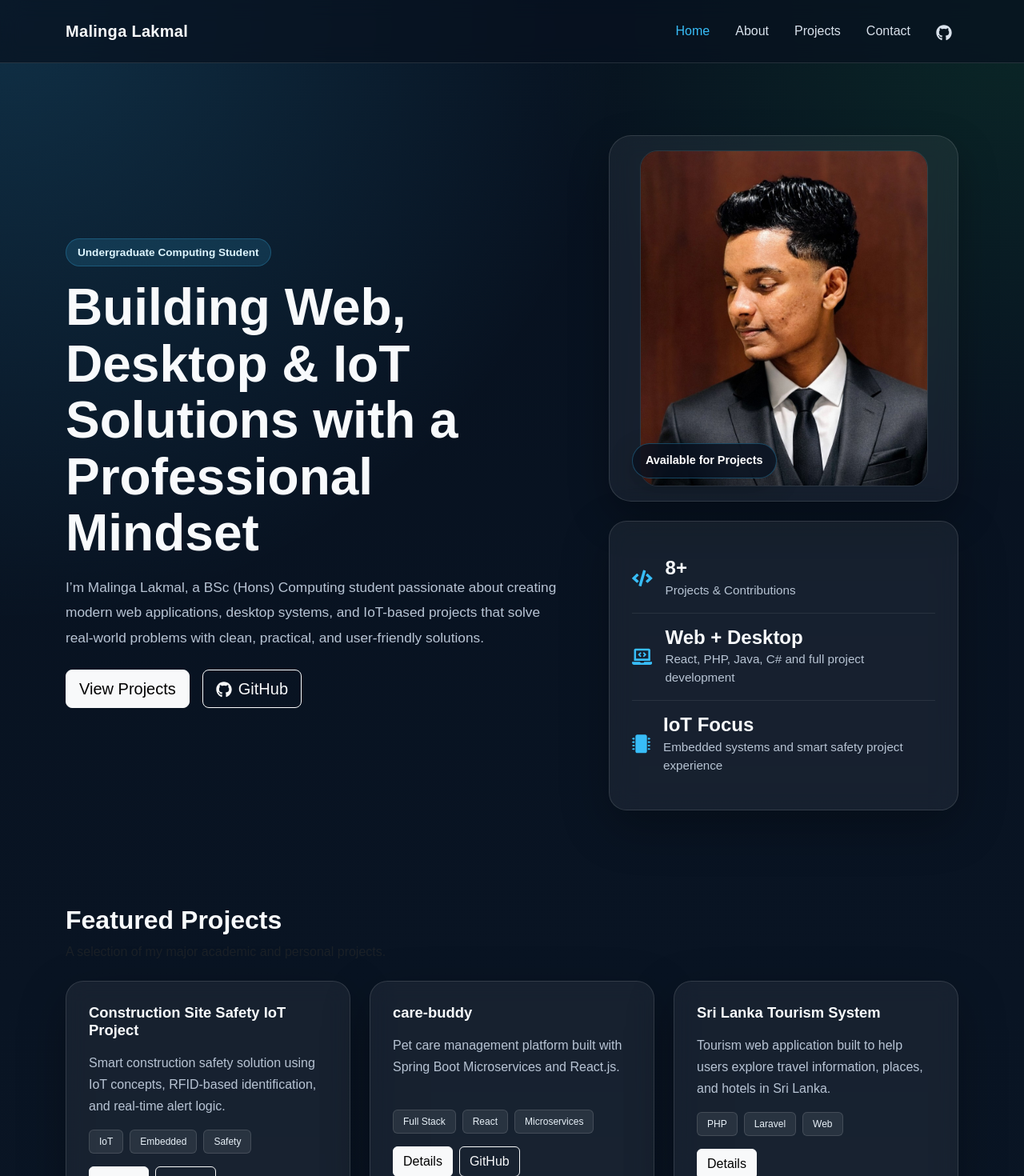
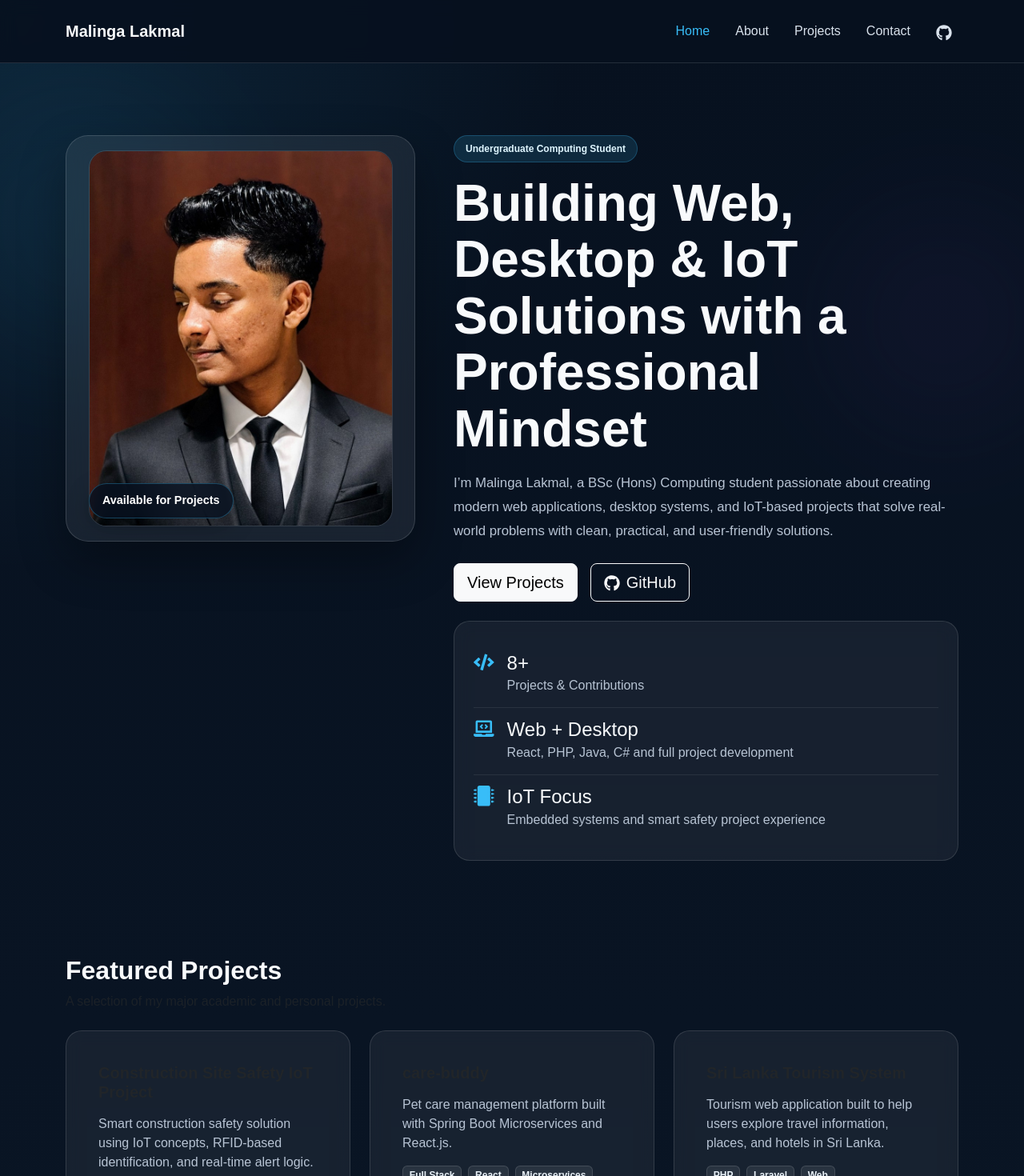
Before and after one commit to Malinga203/portfolio-website, a React (Vite) app in the folder my-portfolio/: page / in a window 1280 px wide. Shown: the top 1470 px of the page at 80% size. Built offline with nearby package versions, Linux system fonts and the light colour scheme.

Commit message:
Upgrade homepage with animated profile hero section

```diff
--- a/my-portfolio/src/index.css
+++ b/my-portfolio/src/index.css
@@ -1,14 +1,10 @@
 :root {
   --bg: #07111f;
-  --bg-soft: #0d1b2a;
   --card: rgba(255, 255, 255, 0.06);
-  --card-strong: rgba(255, 255, 255, 0.09);
   --border: rgba(255, 255, 255, 0.12);
   --text: #f8fafc;
   --muted: #b8c4d4;
   --primary: #38bdf8;
-  --accent: #22c55e;
-  --shadow: 0 20px 60px rgba(0, 0, 0, 0.28);
 }
 
 * {
@@ -23,8 +19,7 @@ body {
   margin: 0;
   font-family: Arial, sans-serif;
   background:
-    radial-gradient(circle at top left, rgba(56, 189, 248, 0.18), transparent 28%),
-    radial-gradient(circle at top right, rgba(34, 197, 94, 0.12), transparent 22%),
+    radial-gradient(circle at top left, rgba(56, 189, 248, 0.12), transparent 25%),
     linear-gradient(180deg, #07111f 0%, #0b1727 100%);
   color: var(--text);
 }
@@ -44,22 +39,17 @@ a {
 }
 
 .custom-navbar {
-  background: rgba(7, 17, 31, 0.72);
-  backdrop-filter: blur(12px);
+  background: rgba(7, 17, 31, 0.92);
   border-bottom: 1px solid var(--border);
-  position: sticky;
-  top: 0;
-  z-index: 1000;
+  backdrop-filter: blur(10px);
 }
 
 .brand-text {
   color: var(--text) !important;
-  letter-spacing: 0.3px;
 }
 
 .navbar .nav-link {
   color: #d9e2ec !important;
-  transition: 0.25s ease;
 }
 
 .navbar .nav-link:hover,
@@ -68,7 +58,38 @@ a {
 }
 
 .hero-section {
+  position: relative;
   padding: 90px 0 70px;
+  overflow: hidden;
+}
+
+.hero-bg-orb {
+  position: absolute;
+  border-radius: 50%;
+  filter: blur(90px);
+  z-index: 0;
+  pointer-events: none;
+}
+
+.hero-bg-orb-1 {
+  width: 320px;
+  height: 320px;
+  top: 40px;
+  left: -60px;
+  background: rgba(56, 189, 248, 0.28);
+}
+
+.hero-bg-orb-2 {
+  width: 280px;
+  height: 280px;
+  top: 180px;
+  right: -40px;
+  background: rgba(168, 85, 247, 0.22);
+}
+
+.hero-section .container {
+  position: relative;
+  z-index: 2;
 }
 
 .hero-badge {
@@ -76,12 +97,11 @@ a {
   color: #dff6ff !important;
   border: 1px solid rgba(56, 189, 248, 0.25);
   padding: 10px 14px;
-  font-size: 0.85rem;
   border-radius: 999px;
 }
 
 .hero-title {
-  font-size: clamp(2.3rem, 5vw, 4.3rem);
+  font-size: clamp(2.2rem, 5vw, 4rem);
   line-height: 1.1;
   font-weight: 800;
   margin-bottom: 18px;
@@ -89,203 +109,41 @@ a {
 
 .hero-text {
   color: var(--muted);
-  max-width: 700px;
-  font-size: 1.08rem;
+  font-size: 1.05rem;
   line-height: 1.8;
 }
 
-.hero-stats-card,
-.content-card,
-.project-card,
-.details-card,
-.contact-card {
-  background: var(--card);
-  border: 1px solid var(--border);
-  border-radius: 22px;
-  box-shadow: var(--shadow);
-  backdrop-filter: blur(14px);
-}
-
-.hero-stats-card {
-  padding: 28px;
-}
-
-.stat-item {
-  display: flex;
-  align-items: center;
-  gap: 16px;
-  padding: 16px 0;
-  border-bottom: 1px solid rgba(255, 255, 255, 0.08);
-}
-
-.stat-item:last-child {
-  border-bottom: none;
-}
-
-.stat-item svg {
-  font-size: 1.6rem;
-  color: var(--primary);
-}
-
-.stat-item h4 {
-  margin: 0;
-  font-weight: 700;
-}
-
-.stat-item p {
-  margin: 2px 0 0;
-  color: var(--muted);
-  font-size: 0.95rem;
-}
-
-.section-heading h2 {
-  font-size: 2rem;
-  margin-bottom: 10px;
-}
-
-.section-subtitle {
-  color: var(--muted);
-  max-width: 700px;
-}
-
-.content-card,
-.details-card,
-.contact-card {
-  padding: 28px;
-}
-
-.content-card p,
-.details-card p,
-.contact-card p,
-.details-card li {
-  color: var(--muted);
-  line-height: 1.8;
-}
-
-.project-card {
-  padding: 10px;
-  transition: transform 0.25s ease, border-color 0.25s ease;
-}
-
-.project-card:hover {
-  border-color: rgba(56, 189, 248, 0.28);
-}
-
-.project-card .card-body {
-  padding: 18px;
-}
-
-.project-card .card-title {
-  color: var(--text);
-  font-size: 1.15rem;
-}
-
-.project-short {
-  color: var(--muted);
-  line-height: 1.7;
-  min-height: 78px;
-}
-
-.tag-badge {
-  background: rgba(255, 255, 255, 0.08) !important;
-  color: #e8f1f8 !important;
-  border: 1px solid rgba(255, 255, 255, 0.12);
-  padding: 8px 12px;
-  font-weight: 500;
-}
-
-.filter-btn {
-  border-radius: 999px !important;
-  padding: 10px 16px !important;
-}
-
-.filter-wrap {
-  gap: 10px;
-}
-
-.form-control,
-.form-control:focus {
-  background: rgba(255, 255, 255, 0.05) !important;
-  color: var(--text) !important;
-  border: 1px solid rgba(255, 255, 255, 0.12) !important;
-  box-shadow: none !important;
-}
-
-.form-control::placeholder {
-  color: #94a3b8 !important;
-}
-
-.form-label {
-  color: #e7edf5;
-}
-
-.footer-section {
-  border-top: 1px solid var(--border);
-  padding: 28px 0;
-  background: rgba(7, 17, 31, 0.65);
-}
-
-.footer-section p {
-  color: var(--muted);
-}
-
-.footer-sub {
-  font-size: 0.95rem;
-}
-
-.list-clean {
-  padding-left: 18px;
-  margin-bottom: 0;
-}
-
-.list-clean li {
-  margin-bottom: 10px;
-}
-
-.project-meta {
-  color: var(--muted);
-  font-size: 0.95rem;
-}
-
-.contact-link-btn {
-  text-align: left !important;
-  padding: 12px 16px !important;
-  border-radius: 14px !important;
-}
-
-@media (max-width: 991px) {
-  .hero-section {
-    padding: 70px 0 50px;
-  }
-
-  .hero-title {
-    font-size: 2.4rem;
-  }
-}
 .hero-image-wrapper {
-  position: relative;
+  position: sticky;
+  top: 110px;
+  will-change: transform;
 }
 
 .hero-image-card {
   position: relative;
-  background: rgba(255, 255, 255, 0.06);
-  border: 1px solid rgba(255, 255, 255, 0.12);
+  background: rgba(255, 255, 255, 0.07);
+  border: 1px solid rgba(255, 255, 255, 0.14);
   border-radius: 28px;
   padding: 18px;
   overflow: hidden;
   backdrop-filter: blur(14px);
-  box-shadow: 0 20px 50px rgba(0, 0, 0, 0.28);
+  box-shadow: 0 24px 60px rgba(0, 0, 0, 0.32);
+  transition: box-shadow 0.3s ease;
+}
+
+.hero-image-card:hover {
+  box-shadow: 0 28px 70px rgba(0, 0, 0, 0.4);
 }
 
 .hero-profile-image {
   width: 100%;
-  max-width: 360px;
-  height: 420px;
+  max-width: 380px;
+  height: 470px;
   object-fit: cover;
   display: block;
   margin: 0 auto;
   border-radius: 22px;
-  border: 1px solid rgba(255, 255, 255, 0.1);
+  border: 1px solid rgba(255, 255, 255, 0.12);
 }
 
 .hero-mini-badge {
@@ -303,10 +161,104 @@ a {
   box-shadow: 0 10px 30px rgba(0, 0, 0, 0.25);
 }
 
+.hero-stats-card,
+.content-card,
+.project-card,
+.details-card,
+.contact-card {
+  background: var(--card);
+  border: 1px solid var(--border);
+  border-radius: 20px;
+  padding: 24px;
+  backdrop-filter: blur(10px);
+}
+
+.stat-item {
+  display: flex;
+  gap: 16px;
+  padding: 14px 0;
+  border-bottom: 1px solid rgba(255, 255, 255, 0.08);
+}
+
+.stat-item:last-child {
+  border-bottom: none;
+}
+
+.stat-item svg {
+  font-size: 1.6rem;
+  color: var(--primary);
+}
+
+.stat-item h4 {
+  margin: 0;
+}
+
+.stat-item p {
+  margin: 2px 0 0;
+  color: var(--muted);
+}
+
+.section-heading h2 {
+  margin-bottom: 10px;
+}
+
+.section-subtitle,
+.project-short,
+.content-card p,
+.details-card p,
+.details-card li,
+.contact-card p,
+.project-meta {
+  color: var(--muted);
+}
+
+.project-card {
+  height: 100%;
+}
+
+.project-card .card-body {
+  display: flex;
+  flex-direction: column;
+}
+
+.tag-badge {
+  background: rgba(255, 255, 255, 0.08) !important;
+  color: #e8f1f8 !important;
+  border: 1px solid rgba(255, 255, 255, 0.12);
+}
+
+.footer-section {
+  border-top: 1px solid var(--border);
+  padding: 28px 0;
+  background: rgba(7, 17, 31, 0.75);
+}
+
+.footer-sub {
+  color: var(--muted);
+  margin-bottom: 0;
+}
+
+.list-clean {
+  padding-left: 18px;
+}
+
+.list-clean li {
+  margin-bottom: 10px;
+}
+
+.contact-link-btn {
+  text-align: left !important;
+}
+
 @media (max-width: 991px) {
+  .hero-image-wrapper {
+    position: static;
+    top: auto;
+  }
+
   .hero-profile-image {
-    max-width: 300px;
-    height: 360px;
+    max-width: 320px;
+    height: 380px;
   }
 
   .hero-mini-badge {
@@ -315,4 +267,9 @@ a {
     bottom: 20px;
     width: max-content;
   }
+
+  .hero-bg-orb-1,
+  .hero-bg-orb-2 {
+    opacity: 0.2 !important;
+  }
 }
--- a/my-portfolio/src/pages/Home.jsx
+++ b/my-portfolio/src/pages/Home.jsx
@@ -1,6 +1,6 @@
 import { Container, Row, Col, Button, Badge } from "react-bootstrap";
 import { Link } from "react-router-dom";
-import { motion } from "framer-motion";
+import { motion, useScroll, useTransform } from "framer-motion";
 import { FaGithub, FaCode, FaLaptopCode, FaMicrochip } from "react-icons/fa";
 import ProjectCard from "../components/ProjectCard";
 import SectionTitle from "../components/SectionTitle";
@@ -8,11 +8,55 @@ import { featuredProjects, contributionProjects } from "../data/projects";
 import profile from "../assets/my-photo.jpg";
 
 export default function Home() {
+  const { scrollY } = useScroll();
+
+  const imageY = useTransform(scrollY, [0, 600], [0, 80]);
+  const imageRotate = useTransform(scrollY, [0, 600], [0, -4]);
+  const imageScale = useTransform(scrollY, [0, 600], [1, 1.04]);
+  const bgOpacity = useTransform(scrollY, [0, 500], [0.25, 0.55]);
+
   return (
     <div>
       <section className="hero-section">
+        <motion.div
+          className="hero-bg-orb hero-bg-orb-1"
+          style={{ opacity: bgOpacity }}
+        />
+        <motion.div
+          className="hero-bg-orb hero-bg-orb-2"
+          style={{ opacity: bgOpacity }}
+        />
+
         <Container>
-          <Row className="align-items-center g-5">
+          <Row className="align-items-start g-5">
+            <Col lg={5}>
+              <motion.div
+                className="hero-image-wrapper"
+                style={{ y: imageY }}
+                initial={{ opacity: 0, x: -30 }}
+                animate={{ opacity: 1, x: 0 }}
+                transition={{ duration: 0.8 }}
+              >
+                <motion.div
+                  className="hero-image-card"
+                  style={{
+                    rotate: imageRotate,
+                    scale: imageScale,
+                  }}
+                >
+                  <img
+                    src={profile}
+                    alt="Malinga Lakmal"
+                    className="hero-profile-image"
+                  />
+
+                  <div className="hero-mini-badge">
+                    Available for Projects
+                  </div>
+                </motion.div>
+              </motion.div>
+            </Col>
+
             <Col lg={7}>
               <motion.div
                 initial={{ opacity: 0, y: 28 }}
@@ -52,26 +96,6 @@ export default function Home() {
                   </Button>
                 </div>
               </motion.div>
-            </Col>
-
-            <Col lg={5}>
-              <motion.div
-                initial={{ opacity: 0, x: 30 }}
-                animate={{ opacity: 1, x: 0 }}
-                transition={{ duration: 0.8 }}
-                className="hero-image-wrapper"
-              >
-                <div className="hero-image-card">
-                  <img
-                    src={profile}
-                    alt="Malinga Lakmal"
-                    className="hero-profile-image"
-                  />
-
-                  <div className="hero-mini-badge">
-                    <span>Available for Projects</span>
-                  </div>
-                </div>
 
               <motion.div
                 className="hero-stats-card mt-4"
@@ -102,7 +126,6 @@ export default function Home() {
                     <p>Embedded systems and smart safety project experience</p>
                   </div>
                 </div>
-                </motion.div>
               </motion.div>
             </Col>
           </Row>
```
Lines whose indentation alone changed are shown as unchanged.
